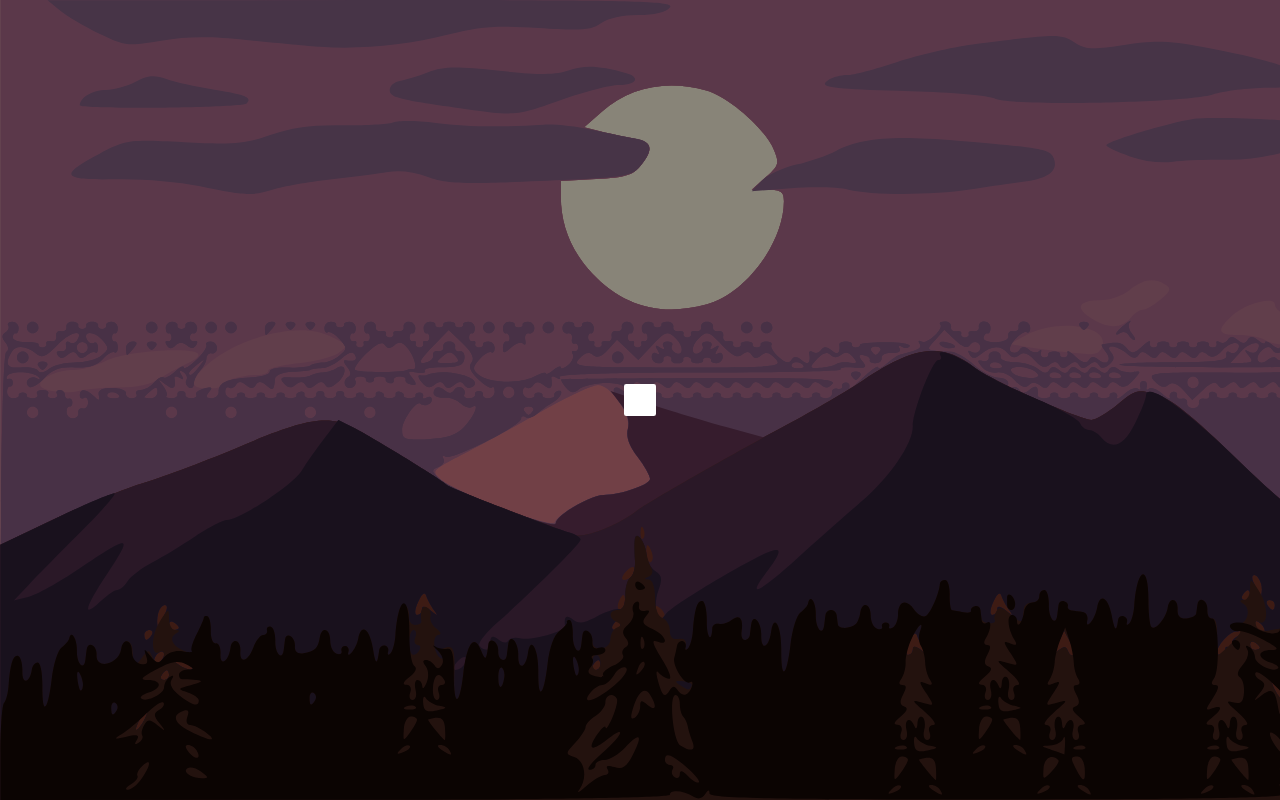
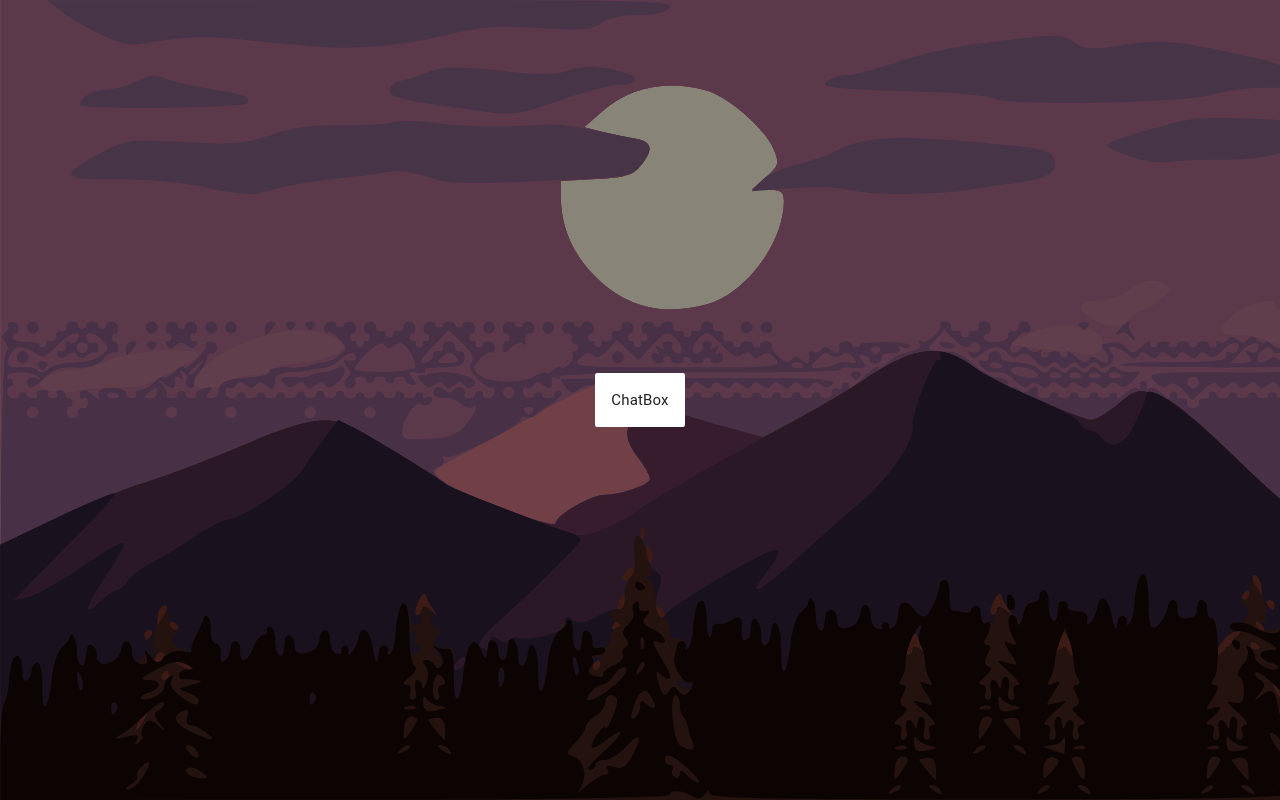
Before and after one commit to AshokLamaMoktanTamang/chatbot, a React (Vite) app in the folder apps/chatbot-webapp/: page / in a window 1280 px wide. Built offline with nearby package versions, Linux system fonts and the light colour scheme.

Commit message:
[Add] Added the react router component

```diff
--- a/apps/chatbot-webapp/src/app/app.tsx
+++ b/apps/chatbot-webapp/src/app/app.tsx
@@ -1,13 +1,20 @@
+import { Routes, Route } from "react-router-dom";
+
 import { CssBaseline, ThemeProvider } from "@mui/material";
 
 import { theme } from "../assets/theme";
 import Layout from "../layout";
+import ChatBox from "../components/ChatBox";
 
 export function App() {
   return (
     <ThemeProvider theme={theme}>
       <CssBaseline />
-      <Layout />
+      <Routes>
+        <Route path="/" element={<Layout />}>
+          <Route path="" element={<ChatBox />} />
+        </Route>
+      </Routes>
     </ThemeProvider>
   );
 }
--- /dev/null
+++ b/apps/chatbot-webapp/src/components/ChatBox/index.tsx
@@ -0,0 +1,9 @@
+const ChatBox = () => {
+    return (
+        <>
+            ChatBox
+        </>
+     );
+}
+
+export default ChatBox;
--- a/apps/chatbot-webapp/src/main.tsx
+++ b/apps/chatbot-webapp/src/main.tsx
@@ -2,12 +2,17 @@
 import * as ReactDOM from 'react-dom/client';
 
 import App from './app/app';
+import { BrowserRouter, Route, Routes } from 'react-router-dom';
 
 const root = ReactDOM.createRoot(
   document.getElementById('root') as HTMLElement
 );
 root.render(
   <StrictMode>
-    <App />
+    <BrowserRouter>
+      <Routes>
+        <Route path="/*" element={<App />} />
+      </Routes>
+    </BrowserRouter>
   </StrictMode>
 );
```
